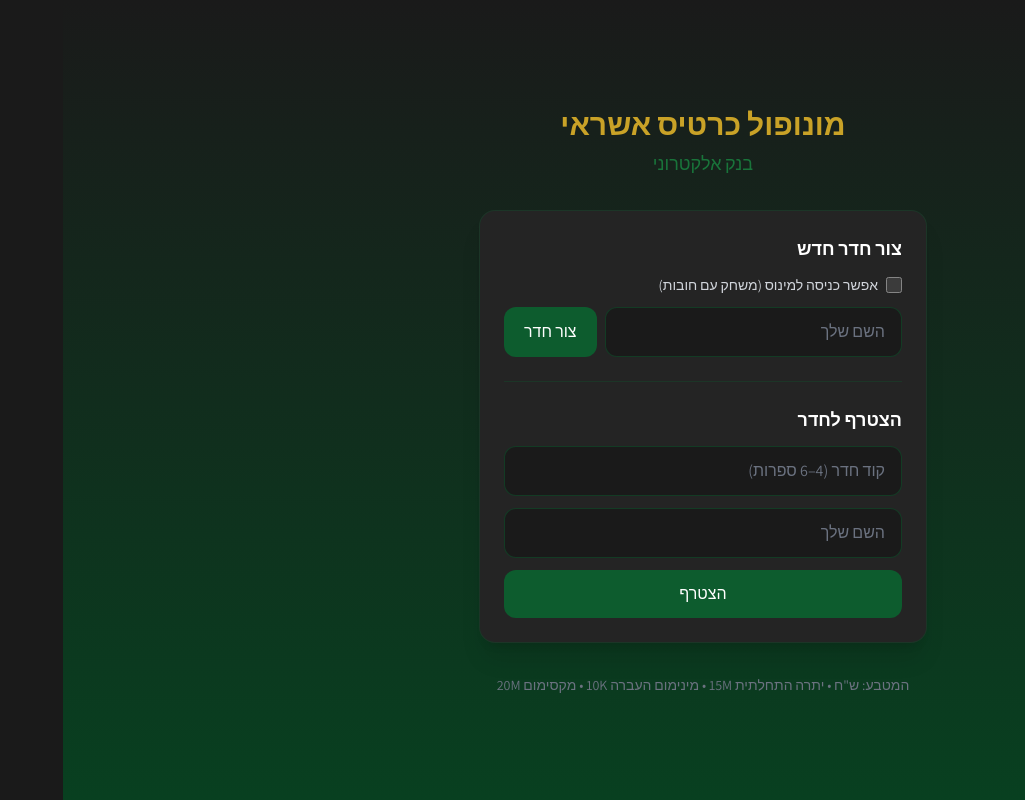
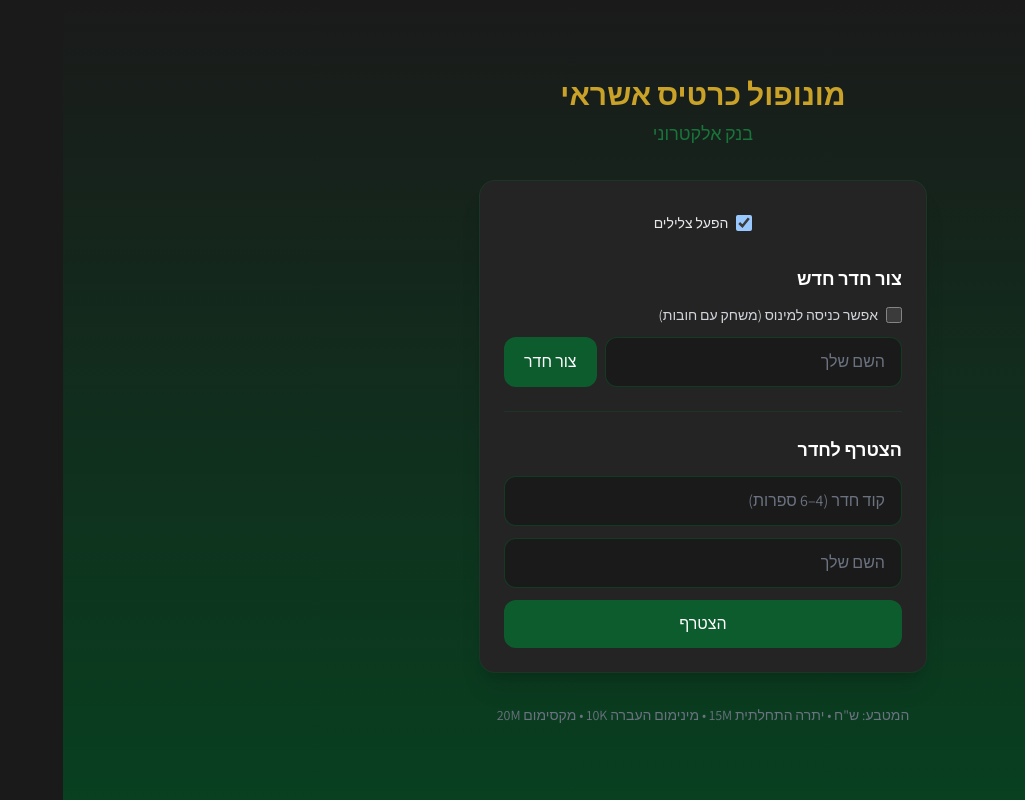
Before and after one commit to MrShmallow99/monopoly-bank, a Next.js app: page / in a window 1280 px wide. Shown: the whole page, without its empty margins (255-1280 px from the left). Built offline with nearby package versions, Linux system fonts and the light colour scheme; no server answers.

Commit message:
Add sound preferences toggle on landing page and in-game header

```diff
--- a/src/app/page.tsx
+++ b/src/app/page.tsx
@@ -4,6 +4,7 @@
 import { useRouter } from "next/navigation";
 import { supabase, isSupabaseConfigured } from "@/lib/supabase";
 import { ThemeToggle } from "@/components/ThemeToggle";
+import { useSoundPreference } from "@/hooks/useSoundPreference";
 
 function generateRoomCode(): string {
   const len = 4 + Math.floor(Math.random() * 3);
@@ -14,6 +15,7 @@
 
 export default function HomePage() {
   const router = useRouter();
+  const [soundEnabled, setSoundEnabled] = useSoundPreference();
   const [joinCode, setJoinCode] = useState("");
   const [joinName, setJoinName] = useState("");
   const [createName, setCreateName] = useState("");
@@ -150,6 +152,16 @@
         </header>
 
         <div className="bg-monopoly-light-card dark:bg-monopoly-dark-card rounded-2xl p-6 shadow-xl border border-monopoly-light-border dark:border-monopoly-green/30 space-y-6">
+          <label className="flex items-center justify-center gap-2 py-2 cursor-pointer">
+            <input
+              type="checkbox"
+              checked={soundEnabled}
+              onChange={(e) => setSoundEnabled(e.target.checked)}
+              className="rounded border-monopoly-green text-monopoly-green focus:ring-monopoly-green w-4 h-4"
+            />
+            <span className="text-sm font-medium text-gray-800 dark:text-gray-200">הפעל צלילים</span>
+          </label>
+
           {error && (
             <div className="bg-red-100 dark:bg-red-900/40 text-red-800 dark:text-red-200 rounded-xl px-4 py-3 text-sm">
               {error}
--- a/src/app/room/[code]/page.tsx
+++ b/src/app/room/[code]/page.tsx
@@ -12,6 +12,8 @@
 import { GameOverModal } from "./GameOverModal";
 import { PlayersModal, UsersIcon } from "./PlayersModal";
 import { playTransferPlus } from "@/lib/sounds";
+import { useSoundPreference } from "@/hooks/useSoundPreference";
+import { Volume2, VolumeX } from "lucide-react";
 
 export default function RoomPage() {
   const params = useParams();
@@ -171,6 +173,7 @@
   const otherPlayers = players.filter((p) => p.id !== player.id);
   const isGameActive = room.is_active !== false;
   const isBanker = player.is_banker === true;
+  const [soundEnabled, setSoundEnabled] = useSoundPreference();
 
   async function confirmEndGame() {
     if (!supabase || !room?.id) return;
@@ -189,6 +192,14 @@
         <div className="flex justify-between items-center mb-2">
           <span className="text-gray-500 dark:text-gray-400 text-sm">חדר #{room.code}</span>
           <div className="flex items-center gap-2">
+            <button
+              type="button"
+              onClick={() => setSoundEnabled(!soundEnabled)}
+              className="p-2 rounded-lg border border-monopoly-light-border dark:border-monopoly-green/40 text-gray-600 dark:text-gray-400 hover:bg-monopoly-light-bg dark:hover:bg-monopoly-green/10 transition-colors"
+              aria-label={soundEnabled ? "כבה צלילים" : "הפעל צלילים"}
+            >
+              {soundEnabled ? <Volume2 className="w-5 h-5" /> : <VolumeX className="w-5 h-5" />}
+            </button>
             <ThemeToggle />
             <span className="text-monopoly-green dark:text-monopoly-gold font-medium">{player.name}</span>
             {isBanker && isGameActive && (
--- /dev/null
+++ b/src/hooks/useSoundPreference.ts
@@ -0,0 +1,32 @@
+"use client";
+
+import { useState, useEffect, useCallback } from "react";
+
+const STORAGE_KEY = "monopoly-sound-enabled";
+
+function getStored(): boolean {
+  if (typeof window === "undefined") return true;
+  const stored = localStorage.getItem(STORAGE_KEY);
+  if (stored === null) return true;
+  return stored !== "false";
+}
+
+export function useSoundPreference(): [boolean, (enabled: boolean) => void] {
+  const [enabled, setEnabledState] = useState(true);
+
+  useEffect(() => {
+    setEnabledState(getStored());
+  }, []);
+
+  const setEnabled = useCallback((value: boolean) => {
+    setEnabledState(value);
+    if (typeof window !== "undefined") {
+      localStorage.setItem(STORAGE_KEY, String(value));
+    }
+  }, []);
+
+  return [enabled, setEnabled];
+}
+
+/** Must match the key used in src/lib/sounds.ts */
+export { STORAGE_KEY as SOUND_PREFERENCE_STORAGE_KEY };
```
Also changed, not shown: src/lib/sounds.ts (+11 -0 lines).
